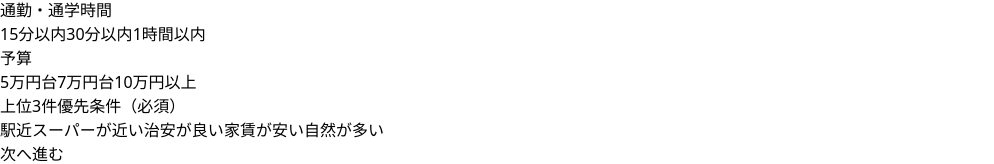
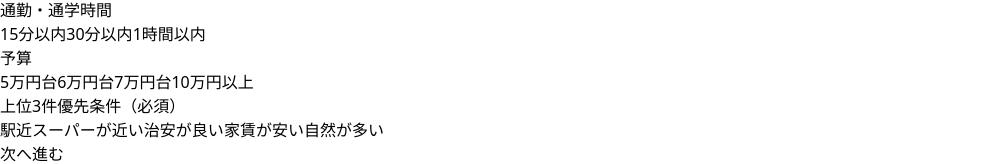
Before and after one commit to yamamoto-web/real-estate-app, a React (Vite) app in the folder frontend/: page /Conditions/Detail in a window 1280 px wide. Shown: the part 1095-1259 px from the top of the page, without its empty margins (0-994 px from the left). Built offline with nearby package versions, Linux system fonts and the light colour scheme.

Commit message:
add：新規（ファイル）機能追加
不要なコードの削除

```diff
--- a/frontend/src/pages/Conditions/Detail.tsx
+++ b/frontend/src/pages/Conditions/Detail.tsx
@@ -1,4 +1,4 @@
-import React, { useState } from "react";
+import { useState } from "react";
 import { useNavigate, useLocation } from "react-router-dom";
 
 export default function Conditions() {
@@ -102,7 +102,7 @@ export default function Conditions() {
       <div className="mb-4">
         <h3 className="font-semibold mb-2">予算</h3>
         <div className="flex gap-2 flex-wrap">
-          {renderButtons(["5万円台", "7万円台", "10万円以上"], budget, setBudget)}
+          {renderButtons(["5万円台","6万円台", "7万円台", "10万円以上"], budget, setBudget)}
         </div>
       </div>
 
--- a/frontend/src/pages/Conditions/LifeStage.tsx
+++ b/frontend/src/pages/Conditions/LifeStage.tsx
@@ -1,4 +1,3 @@
-import React from "react";
 import { useNavigate } from "react-router-dom";
 
 const stages = [
@@ -24,7 +23,7 @@ export default function LifeStage() {
         あなたの現在のライフステージを教えてください
       </h2>
 
-      {/* ✅ 上6つはグリッド */}
+      {/* 上6つはグリッド */}
       <div className="grid grid-cols-2 gap-4 w-full">
         {stages.slice(0, 6).map((stage) => (
           <div key={stage.id} className="flex flex-col items-center">
@@ -40,7 +39,7 @@ export default function LifeStage() {
         ))}
       </div>
 
-      {/* ✅ その他はコンパクトに中央寄せ */}
+      {/* その他はコンパクトに中央寄せ */}
       <div className="mt-4 flex justify-center">
         <div className="flex flex-col items-center">
           <button
--- a/frontend/src/pages/Question/Question.tsx
+++ b/frontend/src/pages/Question/Question.tsx
@@ -1,4 +1,4 @@
-import React, { useState, useEffect } from "react";
+import { useState, useEffect } from "react";
 import { useNavigate, useLocation } from "react-router-dom";
 import { startSession, sendQuestion, getResult } from "../../api/sessionApi";
 
--- a/frontend/src/pages/Top/Top.tsx
+++ b/frontend/src/pages/Top/Top.tsx
@@ -1,4 +1,4 @@
-import React, { useEffect } from "react";
+import { useEffect } from "react";
 import { useNavigate } from "react-router-dom";
 
 export default function Top() {
```
